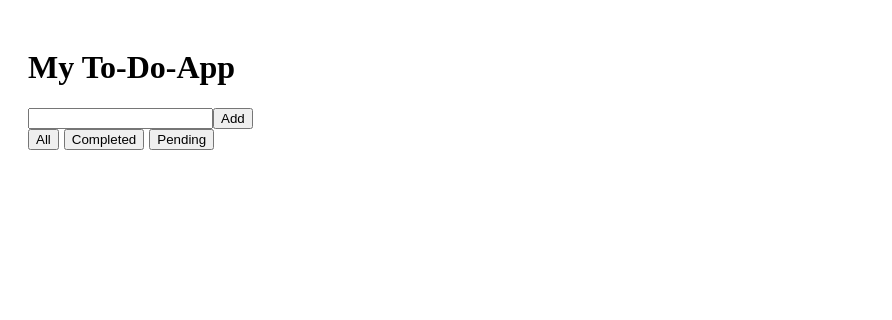
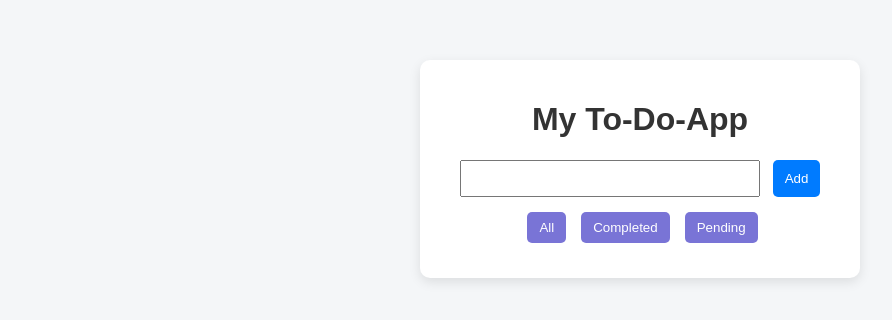
Before and after one commit to prakruthivraj-svg/todo-app, a React (Create React App) app: page / in a window 1280 px wide. Shown: the top 320 px of the page, without its empty margins (0-892 px from the left). Built offline with nearby package versions, Linux system fonts and the light colour scheme.

Commit message:
Increase filter button size for better usability

```diff
--- a/src/App.css
+++ b/src/App.css
@@ -1,38 +1,101 @@
-.App {
-  text-align: center;
+body {
+  background: #f4f6f8;
+  font-family: Arial, Helvetica, sans-serif;
 }
 
-.App-logo {
-  height: 40vmin;
-  pointer-events: none;
+.app {
+  width: 400px;
+  margin: 60px auto;
+  background: white;
+  padding: 20px;
+  border-radius: 10px;
+  box-shadow: 0 4px 12px rgba(0, 0, 0, 0.1);
 }
 
-@media (prefers-reduced-motion: no-preference) {
-  .App-logo {
-    animation: App-logo-spin infinite 20s linear;
-  }
+h1 {
+  text-align: center;
+  color: #333;
 }
 
-.App-header {
-  background-color: #282c34;
-  min-height: 100vh;
-  display: flex;
-  flex-direction: column;
-  align-items: center;
-  justify-content: center;
-  font-size: calc(10px + 2vmin);
+input {
+  width: 70%;
+  padding: 8px;
+  font-size: 15px;
+}
+
+button {
+  padding: 8px 12px;
+  margin-left: 5px;
+  cursor: pointer;
+  border: none;
+  border-radius: 5px;
+  background: #007bff;
   color: white;
 }
 
-.App-link {
-  color: #61dafb;
+button:hover {
+  opacity: 0.9;
 }
 
-@keyframes App-logo-spin {
-  from {
-    transform: rotate(0deg);
-  }
-  to {
-    transform: rotate(360deg);
-  }
+.input-row {
+  display: flex;
+  gap: 8px;
+  margin-bottom: 15px;
+  justify-content: center;
 }
+
+.filter-btns {
+  display: flex;
+  justify-content: center;
+  gap: 10px;
+  margin-bottom: 15px;
+
+}
+
+
+.filter-btns button {
+  background: #7974d6;
+}
+
+
+ul {
+  list-style: none;
+  padding: 0;
+  margin: 0;
+}
+
+li {
+  display: flex;
+  align-items: center;
+  justify-content: space-between;
+  padding: 10px 0;
+  border-bottom: 1px solid #eee;
+  gap: 10px;
+}
+
+.completed {
+  text-decoration: line-through;
+  color: gray;
+}
+
+.task-text {
+  flex: 1;
+  word-break: break-word;
+}
+
+.actions {
+  display: flex;
+  gap: 8px;
+}
+
+.btn-edit {
+  background: #0d6efd; /* blue */
+}
+
+.btn-save {
+  background: #198754; /* green */
+}
+
+.btn-delete {
+  background: #dc3545; /* red */
+}
--- a/src/App.js
+++ b/src/App.js
@@ -1,4 +1,5 @@
 import { useState, useEffect } from "react";
+import "./App.css";
 
 function App() {
   const [filter, setFilter] = useState("all");
@@ -15,7 +16,7 @@ function App() {
   }, [tasks]);
 
     const addTask = () => {
-    if(task.trim() === " ") return;
+    if(task.trim() === "") return;
     setTasks([
       ...tasks,
       {text: task, completed: false}
@@ -28,10 +29,19 @@ function App() {
     if(filter === "pending") return !task.completed;
     return true;
   });
+
+  const toggleTask = (index) => {
+  const updatedTasks = tasks.map((task, i) =>
+    i === index ? { ...task, completed: !task.completed } : task
+  );
+  setTasks(updatedTasks);
+  };
+
   return(
-    <div style={{padding: "20px"}}>
+    <div className= "app">
       <h1>My To-Do-App</h1>
 
+      <div className="input-row">
         <input
         type="text"
         placeholder="Enter a task"
@@ -40,22 +50,18 @@ function App() {
         />
 
         <button onClick={addTask}>Add</button>
+      </div>
 
-      <div style={{marginBottom: "15px"}}>
+      <div className= "filter-btns">
         <button onClick={() => setFilter("all")}>All</button>
-        <button onClick={() => setFilter("completed")} style={{marginLeft: "5px"}}>Completed</button>
-        <button onClick={() => setFilter("pending")} style={{marginLeft: "5px"}}>Pending</button>
+        <button onClick={() => setFilter("completed")}>Completed</button>
+        <button onClick={() => setFilter("pending")}>Pending</button>
       </div>
 
       <ul>
         {filteredTasks.map((task, index) => (
         <li
         key={index}
-        style={{
-        textDecoration: task.completed ? "line-through" : "none",
-        cursor: "pointer",
-        marginBottom: "8px"
-      }}
         >
         {editIndex === index ? (
         <>
@@ -63,7 +69,7 @@ function App() {
             value={editText}
             onChange={(e) => setEditText(e.target.value)}
           />
-          <button
+          <button className="btn-save"
             onClick={() => {
               const updatedTasks = tasks.map((t, i) =>
                 i === index ? { ...t, text: editText } : t
@@ -78,37 +84,30 @@ function App() {
       ) : (
         <>
           <span
-            onClick={() =>
-              setTasks(
-                tasks.map((t, i) =>
-                  i === index
-                    ? { ...t, completed: !t.completed }
-                    : t
-                )
-              )
-            }
+            className={task.completed ? "completed" : ""}
+            onClick={() => toggleTask(index)}
+
           >
            {task.text}
           </span>
 
-          <button
-            onClick={() => {
+
+          <div className="actions">
+            <button className="btn-edit" onClick={() => {
               setEditIndex(index);
               setEditText(task.text);
             }}
-            style={{ marginLeft: "10px" }}
             >
             Edit
             </button>
 
-          <button
-            onClick={() =>
+            <button className="btn-delete" onClick={() =>
               setTasks(tasks.filter((_, i) => i !== index))
             }
-            style={{ marginLeft: "5px" }}
             >
             Delete
             </button>
+          </div>
         </>
       )}
     </li>
```
Lines whose indentation alone changed are shown as unchanged.
